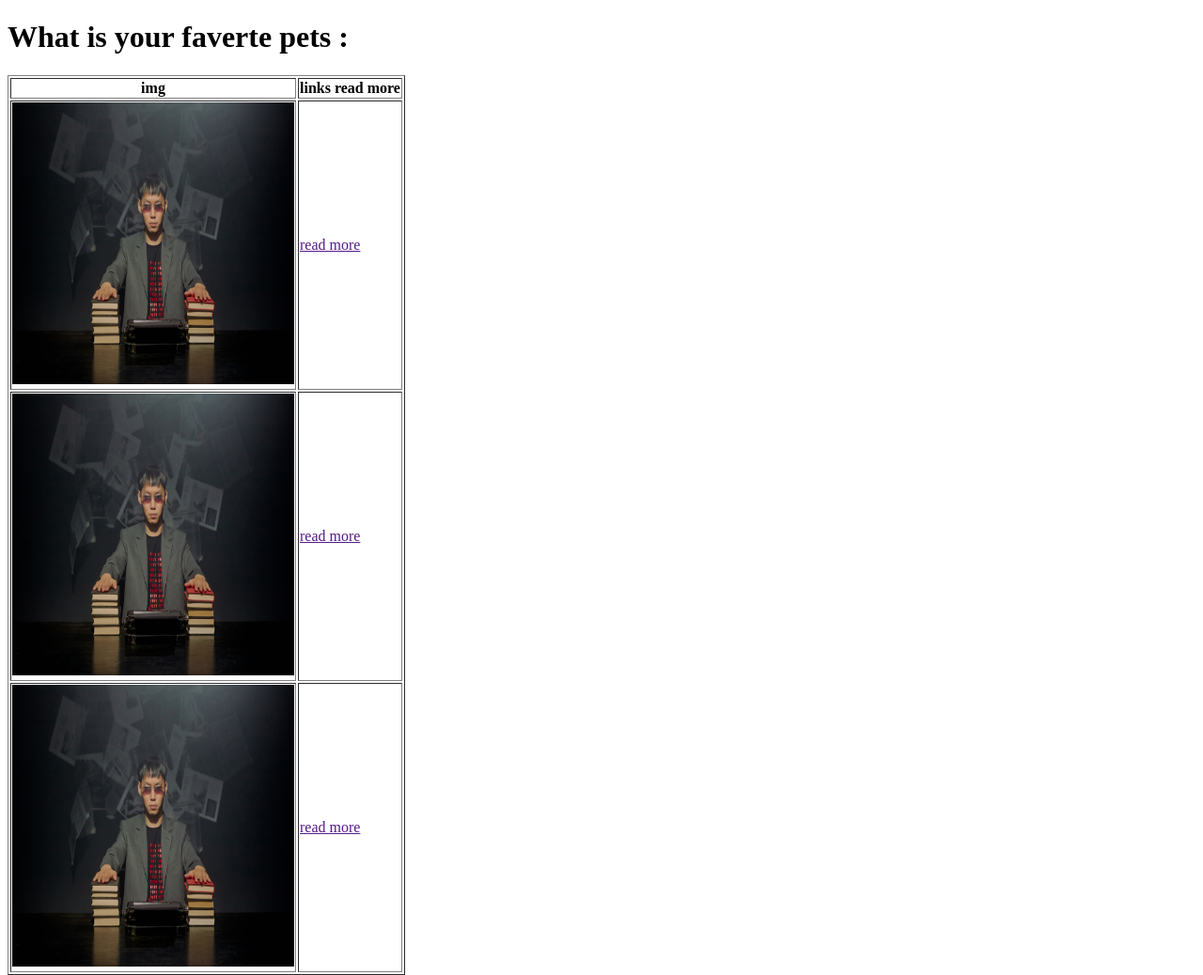
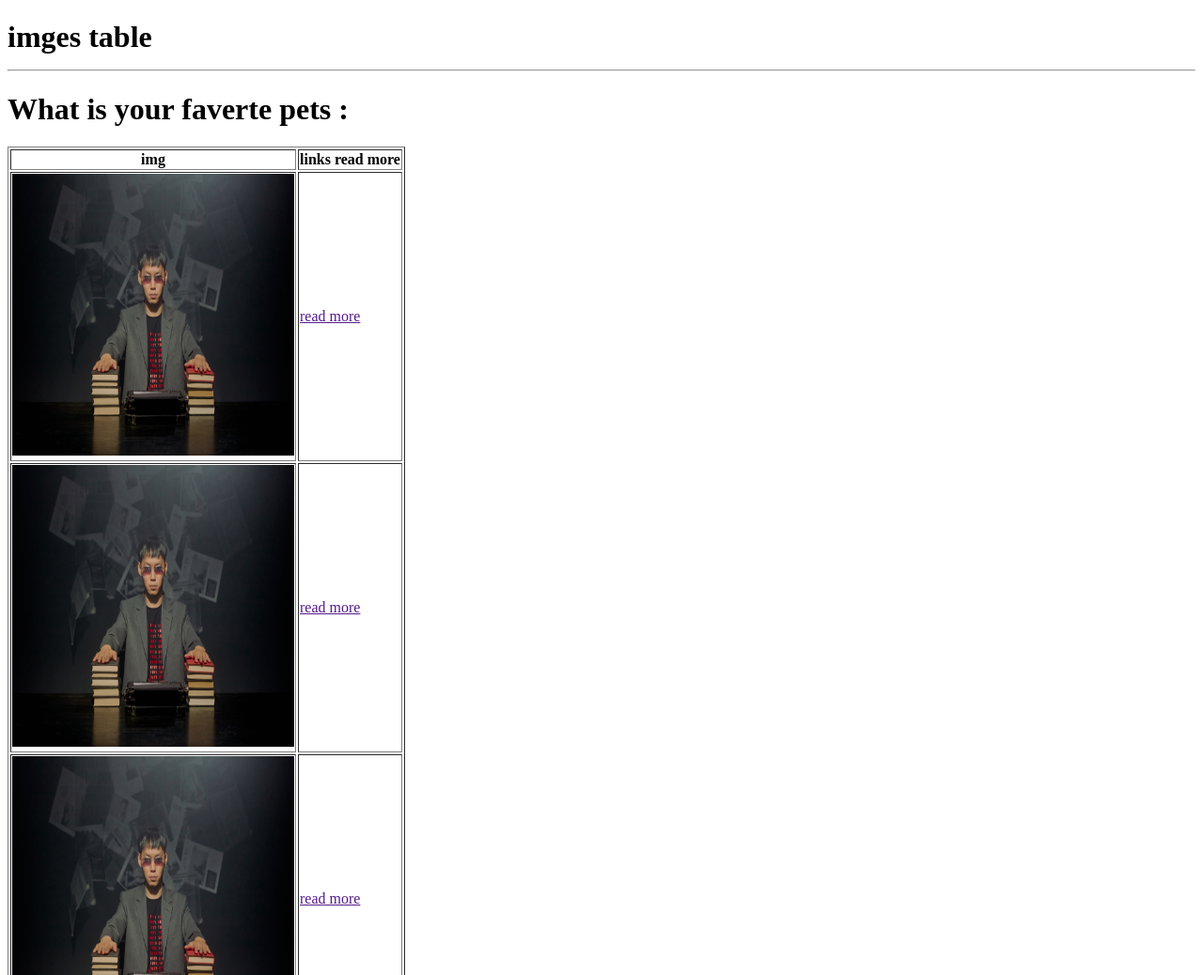
Before and after one commit to Abdalrhmankhashashneh/Orange-Academy-Tasks, a plain HTML site: page Team Ex/ts1.html in a window 1280 px wide. Shown: the top 1038 px of the page at 94% size. Drawn offline with Linux system fonts and the light colour scheme.

Commit message:
verion 2

```diff
--- a/Team Ex/ts1.html
+++ b/Team Ex/ts1.html
@@ -5,6 +5,7 @@
     <title>title</title>
   </head>
   <body>
+      <h1>imges table <hr></h1>
       <h1> What is your faverte pets : </h1>
     <table border="1">
         <tr>
```
